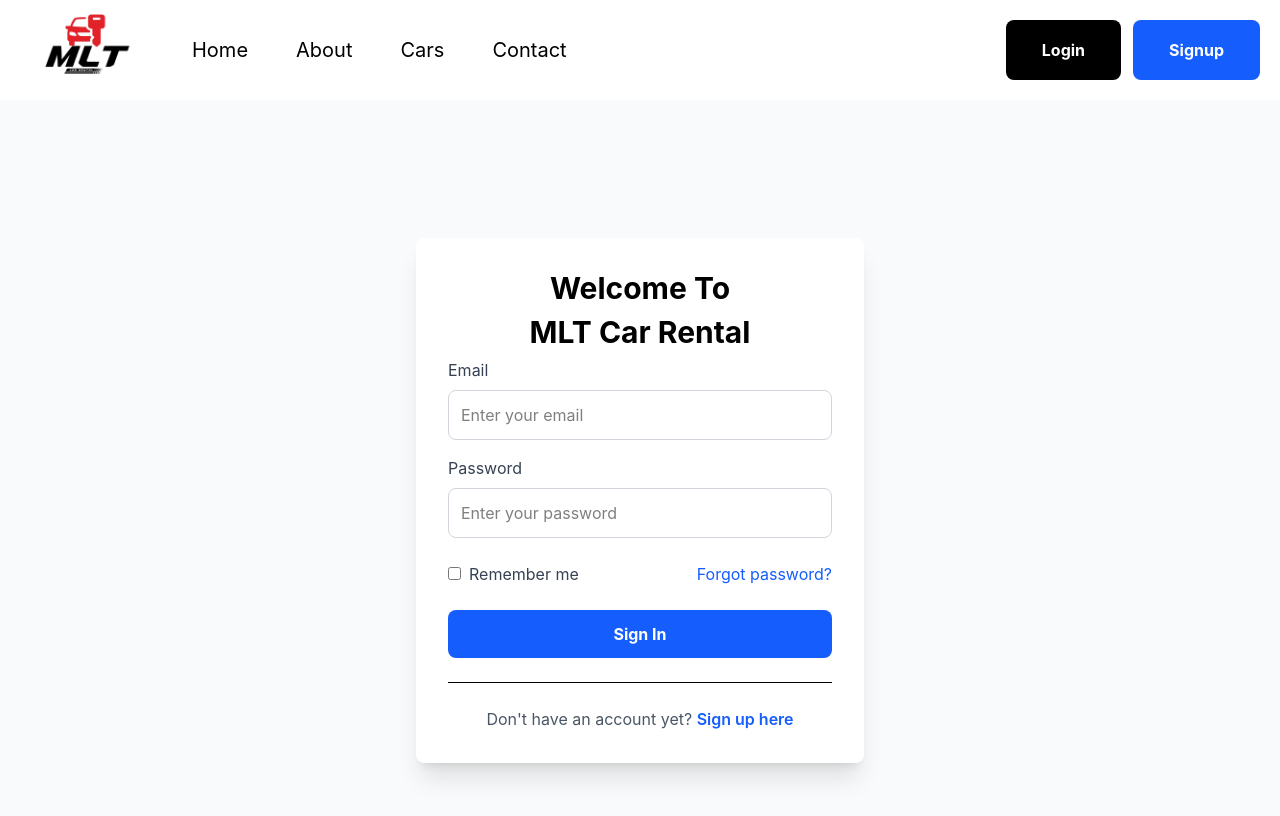
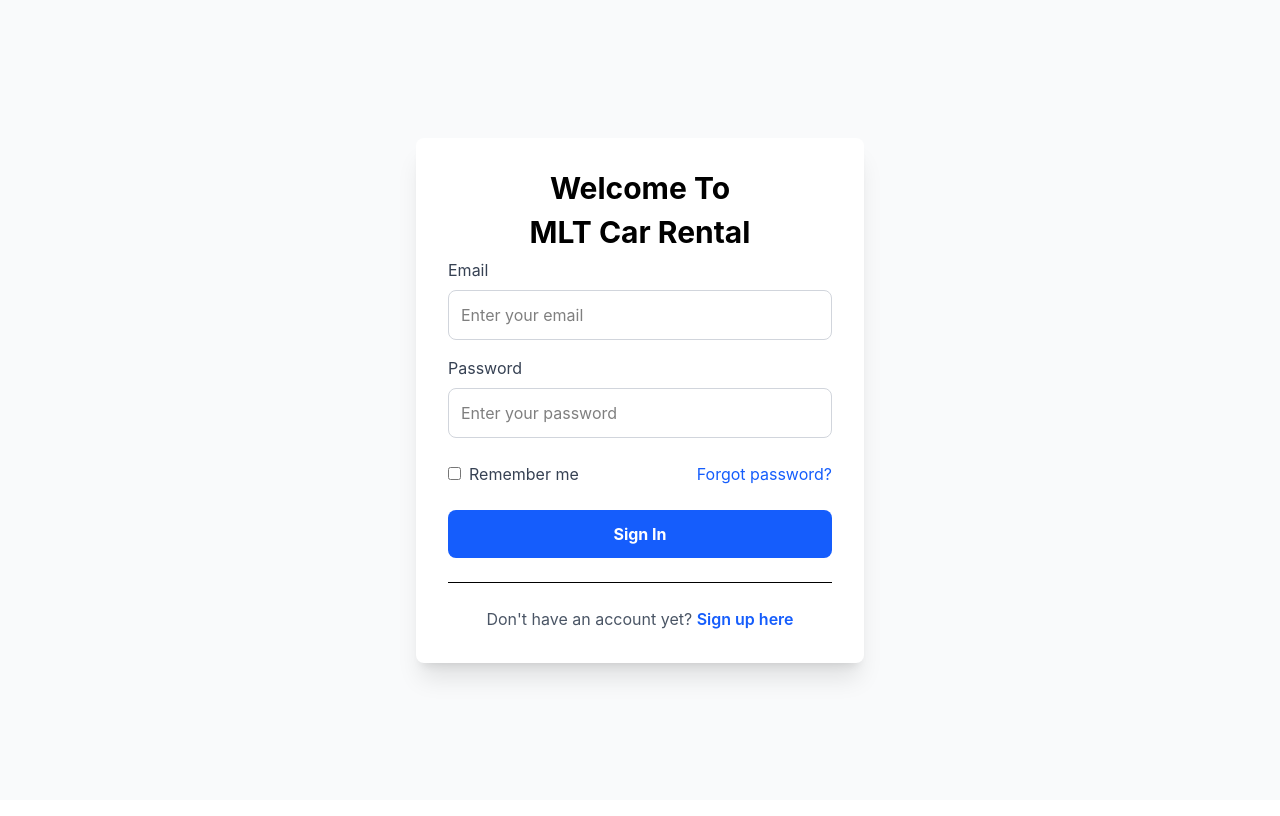
Before and after one commit to Geromeeeeeee/Car-Rental-Website, a React (Vite) app: page /login in a window 1280 px wide. Shown: the top 816 px of the page. Built offline with nearby package versions, Linux system fonts and the light colour scheme.

Commit message:
Nav and login routing added

```diff
--- a/src/App.jsx
+++ b/src/App.jsx
@@ -1,14 +1,19 @@
 import { BrowserRouter, Route, Routes } from "react-router-dom"
 import { Landing_Page } from "./landing_page"
+import { Nav } from "./landing_comp";
 import { Login } from "./login"
+import { useState } from "react";
 
 function App() {
 
+  const [navDisplay, setNavDisplay] = useState(true)
+
   return (
     <BrowserRouter>
+    <Nav navDisplay={navDisplay}/>
       <Routes>
-        <Route path="/" element={<Landing_Page/>}/>
-        <Route path="/login" element={<Login/>}/>
+        <Route path="/" element={<Landing_Page />}/>
+        <Route path="/login" element={<Login setNavDisplay={setNavDisplay}/>}/>
       </Routes>
     </BrowserRouter>
   )
--- a/src/landing_comp.jsx
+++ b/src/landing_comp.jsx
@@ -1,10 +1,14 @@
 import { useState, useEffect } from "react"
+import { useNavigate } from "react-router-dom"
 import axios from "axios"
 
-export function Nav(){
+export function Nav({navDisplay}){
+    const navigate = useNavigate()
+
     return(
         <>
-        <nav className="w-full h-[12.5vh] flex justify-between items-center p-5 ">
+        {navDisplay ? (
+            <nav className="w-full h-[12.5vh] flex justify-between items-center p-5 ">
             <div className="h-full w-[50%] flex items-center">
                 <img src="/src/assets/MLT_logo.png" alt="Logo" className="h-[200%] aspect-square"/>
                 <div className="flex space-x-6 ml-10">
@@ -16,9 +20,13 @@ export function Nav(){
             </div>
 
             <div className="log-in w-fit h-full">
-                <button className="log-in w-[fit] h-[fit] p-2.5 transition duration-150ms ease-in-out bg-black text-white font-bold rounded-lg text-l hover:scale-[1.075]">Login/Signup</button>
+                <button className="log-in w-[fit] h-[fit] p-2.5 transition duration-150ms ease-in-out bg-black text-white font-bold rounded-lg text-l hover:scale-[1.075]" onClick={()=>navigate("/login")}>Login/Signup</button>
             </div>
         </nav>
+        ) : (
+            null
+        )}
+
         </>
     )
 }
--- a/src/landing_page.jsx
+++ b/src/landing_page.jsx
@@ -1,9 +1,8 @@
-import { Nav, Home, Cars, Contact} from './landing_comp.jsx'
+import { Home, Cars, Contact} from './landing_comp.jsx'
 
 export function Landing_Page(){
     return (
     <>
-      <Nav/>
       <Home/>
       <Cars/>
       <Contact/>
--- a/src/login.jsx
+++ b/src/login.jsx
@@ -1,32 +1,14 @@
-import { useState } from "react"
+import { useState, useEffect } from "react"
 
 //please anong magandang color T.T
-export function Nav(){
-    return(
-        <nav className="w-full h-[12.5vh] flex justify-between items-center p-5 ">
-            <div className="h-full w-[50%] flex items-center">
-                <img src="/src/assets/MLT_logo.png" alt="Logo" className="h-[200%] aspect-square"/>
-                <div className="flex space-x-6 ml-10">
-                    <a href="#" className="hover:text-gray-500 text-xl px-3 py-2 rounded-lg hover:shadow-md hover:bg-gray-100 transition-all duration-300">Home</a>
-                    <a href="#" className="hover:text-gray-500 text-xl px-3 py-2 rounded-lg hover:shadow-md hover:bg-gray-100 transition-all duration-300">About</a>
-                    <a href="#" className="hover:text-gray-500 text-xl px-3 py-2 rounded-lg hover:shadow-md hover:bg-gray-100 transition-all duration-300">Cars</a>
-                    <a href="#" className="hover:text-gray-500 text-xl px-3 py-2 rounded-lg hover:shadow-md hover:bg-gray-100 transition-all duration-300">Contact</a>
-                </div>
-            </div>
 
-            <div className="log-in w-fit h-full flex gap-3">
-                <a href="/login">
-                    <button className="px-9 py-4.5 bg-black text-white font-bold rounded-lg hover:scale-[1.075] transition duration-150">Login</button>
-                </a>
-                <a href="/signup">
-                    <button className="px-9 py-4.5 bg-blue-600 text-white font-bold rounded-lg hover:scale-[1.075] transition duration-150">Signup</button>
-                </a>
-            </div>
-        </nav>
-    )
-}
+export function Login({setNavDisplay}){
 
-export function Login(){
+    useEffect(()=>{
+        setNavDisplay(false)
+        return()=>setNavDisplay(true)
+    })
+
     const [email, setEmail] = useState("")
     const [password, setPassword] = useState("")
     const [error, setError] = useState("")
@@ -42,7 +24,6 @@ export function Login(){
 
     return(
         <>
-            <Nav/>
             <div className="min-h-screen bg-gray-50 flex items-center justify-center p-5">
                 <div className="bg-white p-8 rounded-lg shadow-xl w-full max-w-md">
                     <h2 className="text-3xl font-bold text-center mb-2">Welcome To</h2>
```
